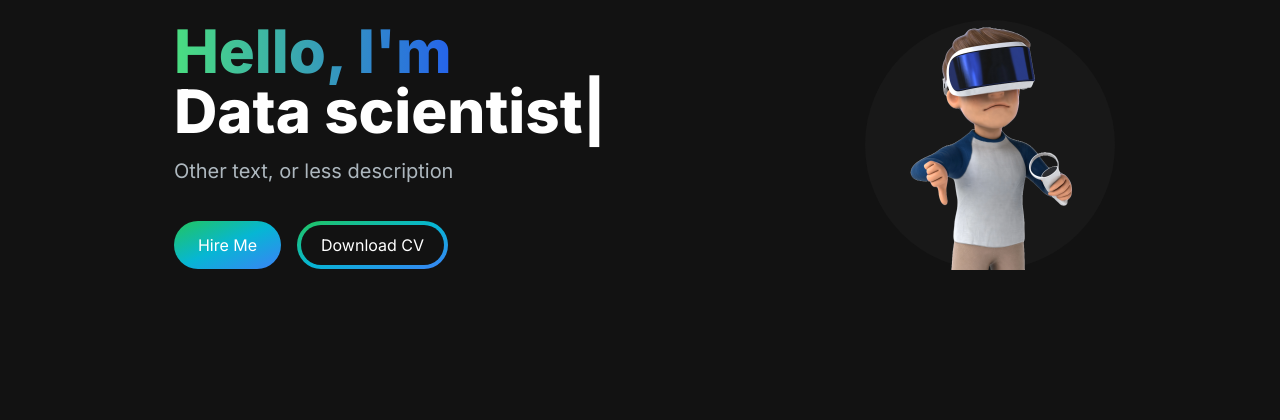
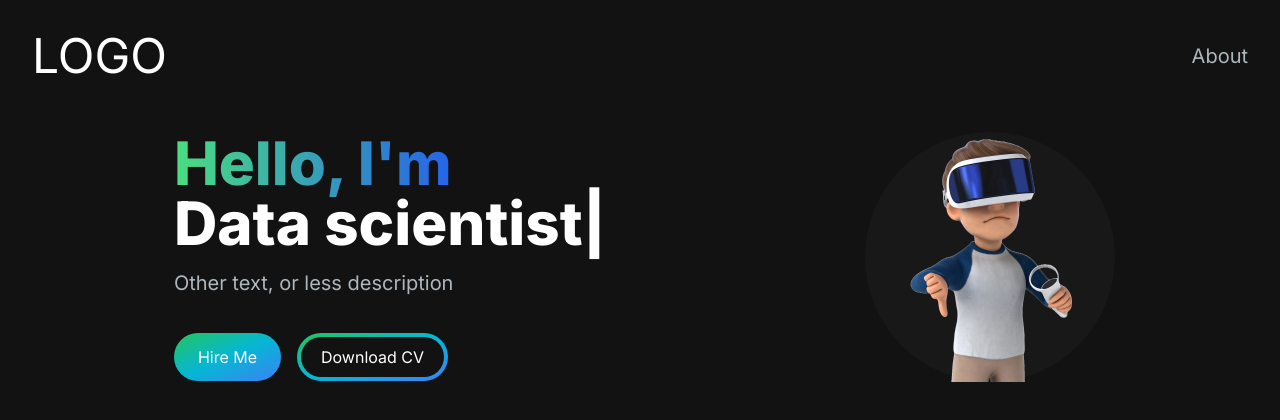
Before and after one commit to JacksonMerma/next-portfolio-deploy, a Next.js app: page / in a window 1280 px wide. Shown: the top 420 px of the page. Built offline with nearby package versions, Linux system fonts and the light colour scheme.

Commit message:
nuevo componente navbar y agregando algo de contenido

```diff
--- /dev/null
+++ b/src/app/components/Navbar.jsx
@@ -0,0 +1,23 @@
+import Link from 'next/link';
+import React from 'react';
+
+const Navbar = () => {
+    return (
+        <nav>
+            <div className='flex flex-wrap items-center justify-between mx-auto p-8'>
+                <Link href={"/"} className='text-5xl text-white font-smibold'>
+                    LOGO
+                </Link>
+                <div className='menu hidden md:block md:w-auto' id='navbar'>
+                    <ul>
+                        <li><Link href={"#about"} className='block py-2 pl-3 pr-4 text-[#ADB7BE] sm:text-xl rounded md:p-0 hover:text-white'>
+                            About
+                        </Link></li>
+                    </ul>
+                </div>
+            </div>
+        </nav>
+    )
+}
+
+export default Navbar;
--- a/src/app/page.js
+++ b/src/app/page.js
@@ -1,9 +1,11 @@
 import Image from 'next/image'
 import HeroSection from './components/HeroSection'
+import Navbar from './components/Navbar'
 
 export default function Home() {
   return (
     <main className="flex min-h-screen flex-col bg-[#121212]">
+      <Navbar />
       <div className='container mx-auto px-10 py-5'>
         <HeroSection />
       </div>
```
